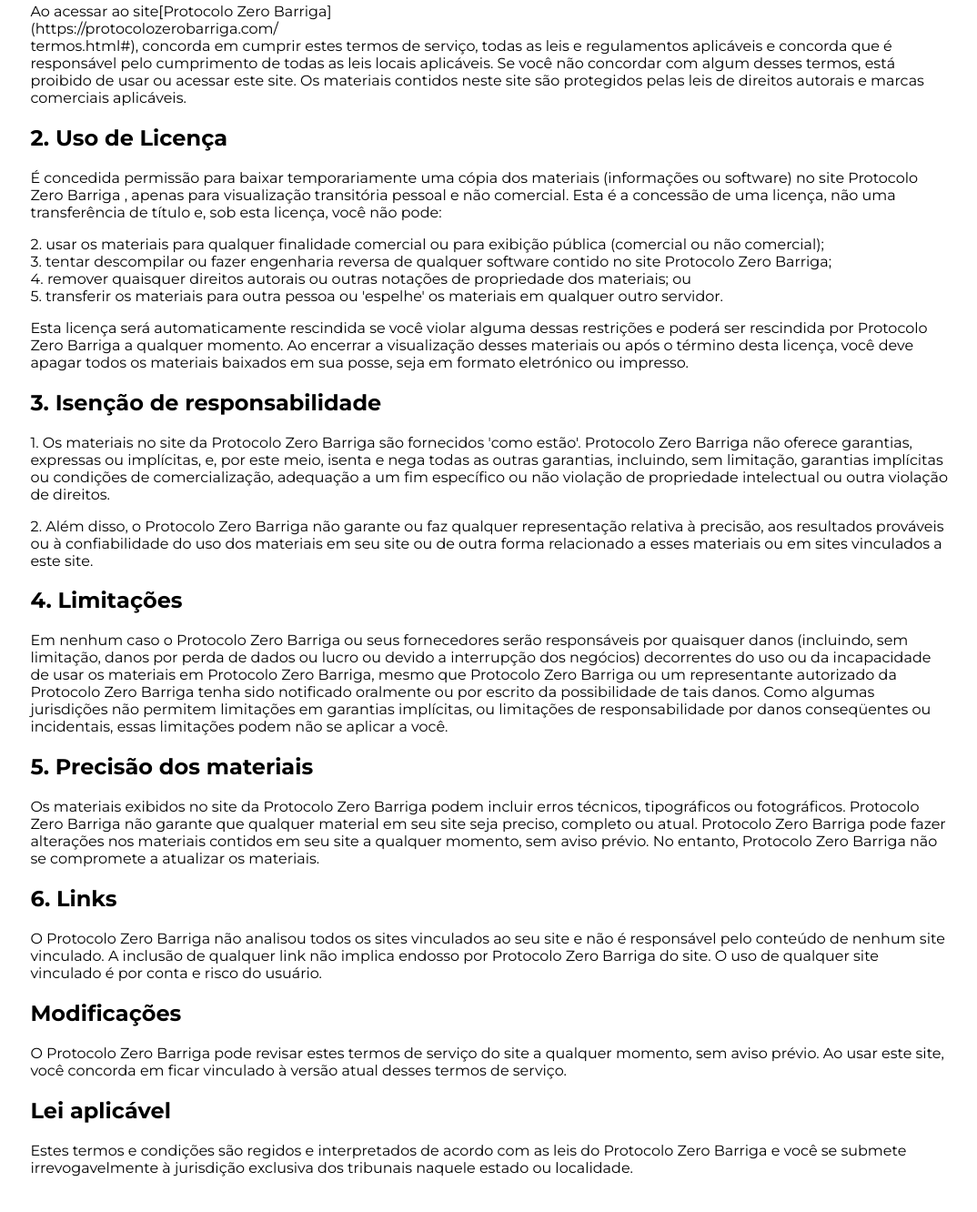
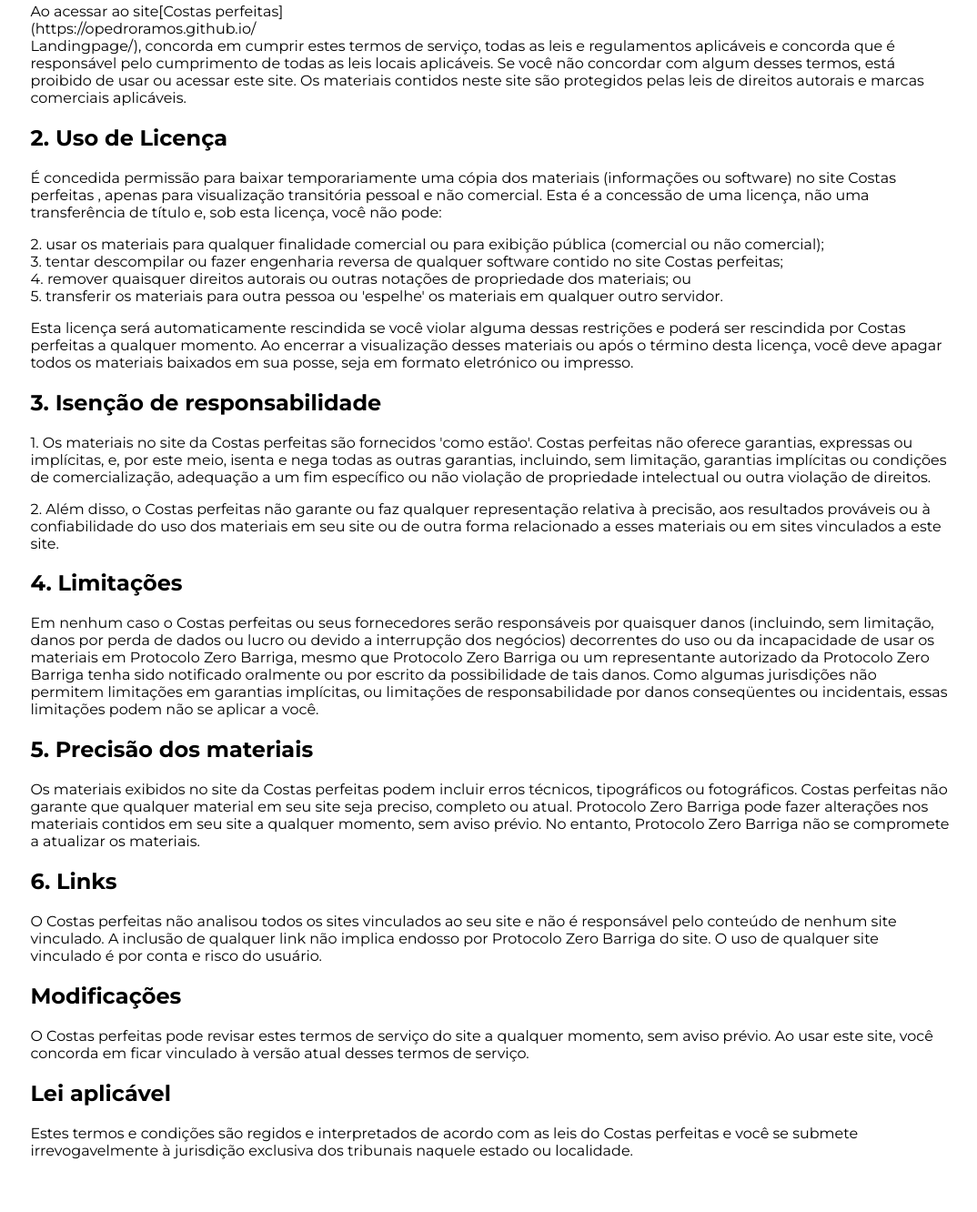
Before and after one commit to opedroramos/ld, a plain HTML site: page termoss/termos.html in a window 1280 px wide. Shown: the part 126-1458 px from the top of the page at 91% size, without its empty margins (101-1175 px from the left). Drawn offline with Linux system fonts and the light colour scheme.

Commit message:
termos e priv

```diff
--- a/style.css
+++ b/style.css
@@ -139,6 +139,8 @@
 }
 #prova{
     min-width: 300px;
+    margin-bottom: 20px;
+
 }
 @media only screen and (max-width: 700px) {
     p#black{
@@ -267,6 +269,7 @@
         display: flex;
         justify-content: center;
         width: 100%;
+        margin-bottom: 10px;
     }
     #prova{
         min-width: 300px;
--- a/termoss/termos.html
+++ b/termoss/termos.html
@@ -11,43 +11,43 @@
     <div id="container2">
     <h2>1. Termos</h2>
 
-    <p>Ao acessar ao site[Protocolo Zero Barriga] <br> (https://protocolozerobarriga.com/ <br> termos.html#), concorda em cumprir estes termos de serviço, todas as leis e regulamentos aplicáveis e concorda que é responsável pelo cumprimento de todas as leis locais aplicáveis. Se você não concordar com algum desses termos, está proibido de usar ou acessar este site. Os materiais contidos neste site são protegidos pelas leis de direitos autorais e marcas comerciais aplicáveis.</p>
+    <p>Ao acessar ao site[Costas perfeitas] <br> (https://opedroramos.github.io/ <br> Landingpage/), concorda em cumprir estes termos de serviço, todas as leis e regulamentos aplicáveis e concorda que é responsável pelo cumprimento de todas as leis locais aplicáveis. Se você não concordar com algum desses termos, está proibido de usar ou acessar este site. Os materiais contidos neste site são protegidos pelas leis de direitos autorais e marcas comerciais aplicáveis.</p>
 
     <h2>2. Uso de Licença</h2>
 
-    <p>É concedida permissão para baixar temporariamente uma cópia dos materiais (informações ou software) no site Protocolo Zero Barriga , apenas para visualização transitória pessoal e não comercial. Esta é a concessão de uma licença, não uma transferência de título e, sob esta licença, você não pode:</p>
+    <p>É concedida permissão para baixar temporariamente uma cópia dos materiais (informações ou software) no site Costas perfeitas , apenas para visualização transitória pessoal e não comercial. Esta é a concessão de uma licença, não uma transferência de título e, sob esta licença, você não pode:</p>
 
     2. usar os materiais para qualquer finalidade comercial ou para exibição pública (comercial ou não comercial); <br>
-    3. tentar descompilar ou fazer engenharia reversa de qualquer software contido no site Protocolo Zero Barriga; <br>
+    3. tentar descompilar ou fazer engenharia reversa de qualquer software contido no site Costas perfeitas; <br>
     4. remover quaisquer direitos autorais ou outras notações de propriedade dos materiais; ou <br>
     5. transferir os materiais para outra pessoa ou 'espelhe' os materiais em qualquer outro servidor.</p>
 
-    <p>Esta licença será automaticamente rescindida se você violar alguma dessas restrições e poderá ser rescindida por Protocolo Zero Barriga a qualquer momento. Ao encerrar a visualização desses materiais ou após o término desta licença, você deve apagar todos os materiais baixados em sua posse, seja em formato eletrónico ou impresso.</p>
+    <p>Esta licença será automaticamente rescindida se você violar alguma dessas restrições e poderá ser rescindida por Costas perfeitas a qualquer momento. Ao encerrar a visualização desses materiais ou após o término desta licença, você deve apagar todos os materiais baixados em sua posse, seja em formato eletrónico ou impresso.</p>
 
     <h2>3. Isenção de responsabilidade</h2>
 
-    <p>1. Os materiais no site da Protocolo Zero Barriga são fornecidos 'como estão'. Protocolo Zero Barriga não oferece garantias, expressas ou implícitas, e, por este meio, isenta e nega todas as outras garantias, incluindo, sem limitação, garantias implícitas ou condições de comercialização, adequação a um fim específico ou não violação de propriedade intelectual ou outra violação de direitos.</p>
-    <p>2. Além disso, o Protocolo Zero Barriga não garante ou faz qualquer representação relativa à precisão, aos resultados prováveis ou à confiabilidade do uso dos materiais em seu site ou de outra forma relacionado a esses materiais ou em sites vinculados a este site.</p>
+    <p>1. Os materiais no site da Costas perfeitas são fornecidos 'como estão'. Costas perfeitas não oferece garantias, expressas ou implícitas, e, por este meio, isenta e nega todas as outras garantias, incluindo, sem limitação, garantias implícitas ou condições de comercialização, adequação a um fim específico ou não violação de propriedade intelectual ou outra violação de direitos.</p>
+    <p>2. Além disso, o Costas perfeitas não garante ou faz qualquer representação relativa à precisão, aos resultados prováveis ou à confiabilidade do uso dos materiais em seu site ou de outra forma relacionado a esses materiais ou em sites vinculados a este site.</p>
 
     <h2>4. Limitações</h2>
 
-    <p>Em nenhum caso o Protocolo Zero Barriga ou seus fornecedores serão responsáveis por quaisquer danos (incluindo, sem limitação, danos por perda de dados ou lucro ou devido a interrupção dos negócios) decorrentes do uso ou da incapacidade de usar os materiais em Protocolo Zero Barriga, mesmo que Protocolo Zero Barriga ou um representante autorizado da Protocolo Zero Barriga tenha sido notificado oralmente ou por escrito da possibilidade de tais danos. Como algumas jurisdições não permitem limitações em garantias implícitas, ou limitações de responsabilidade por danos conseqüentes ou incidentais, essas limitações podem não se aplicar a você.</p>
+    <p>Em nenhum caso o Costas perfeitas ou seus fornecedores serão responsáveis por quaisquer danos (incluindo, sem limitação, danos por perda de dados ou lucro ou devido a interrupção dos negócios) decorrentes do uso ou da incapacidade de usar os materiais em Protocolo Zero Barriga, mesmo que Protocolo Zero Barriga ou um representante autorizado da Protocolo Zero Barriga tenha sido notificado oralmente ou por escrito da possibilidade de tais danos. Como algumas jurisdições não permitem limitações em garantias implícitas, ou limitações de responsabilidade por danos conseqüentes ou incidentais, essas limitações podem não se aplicar a você.</p>
 
     <h2>5. Precisão dos materiais</h2>
 
-    <p>Os materiais exibidos no site da Protocolo Zero Barriga podem incluir erros técnicos, tipográficos ou fotográficos. Protocolo Zero Barriga não garante que qualquer material em seu site seja preciso, completo ou atual. Protocolo Zero Barriga pode fazer alterações nos materiais contidos em seu site a qualquer momento, sem aviso prévio. No entanto, Protocolo Zero Barriga não se compromete a atualizar os materiais.</p>
+    <p>Os materiais exibidos no site da Costas perfeitas podem incluir erros técnicos, tipográficos ou fotográficos. Costas perfeitas não garante que qualquer material em seu site seja preciso, completo ou atual. Protocolo Zero Barriga pode fazer alterações nos materiais contidos em seu site a qualquer momento, sem aviso prévio. No entanto, Protocolo Zero Barriga não se compromete a atualizar os materiais.</p>
 
     <h2>6. Links</h2>
 
-    <p>O Protocolo Zero Barriga não analisou todos os sites vinculados ao seu site e não é responsável pelo conteúdo de nenhum site vinculado. A inclusão de qualquer link não implica endosso por Protocolo Zero Barriga do site. O uso de qualquer site vinculado é por conta e risco do usuário.</p>
+    <p>O Costas perfeitas não analisou todos os sites vinculados ao seu site e não é responsável pelo conteúdo de nenhum site vinculado. A inclusão de qualquer link não implica endosso por Protocolo Zero Barriga do site. O uso de qualquer site vinculado é por conta e risco do usuário.</p>
 
     <h2>Modificações</h2>
 
-    <p>O Protocolo Zero Barriga pode revisar estes termos de serviço do site a qualquer momento, sem aviso prévio. Ao usar este site, você concorda em ficar vinculado à versão atual desses termos de serviço.</p>
+    <p>O Costas perfeitas pode revisar estes termos de serviço do site a qualquer momento, sem aviso prévio. Ao usar este site, você concorda em ficar vinculado à versão atual desses termos de serviço.</p>
 
     <h2>Lei aplicável</h2>
 
-    <p>Estes termos e condições são regidos e interpretados de acordo com as leis do Protocolo Zero Barriga e você se submete irrevogavelmente à jurisdição exclusiva dos tribunais naquele estado ou localidade.</p>
+    <p>Estes termos e condições são regidos e interpretados de acordo com as leis do Costas perfeitas e você se submete irrevogavelmente à jurisdição exclusiva dos tribunais naquele estado ou localidade.</p>
     </div>
 </body>
 </html>
```
Also changed, not shown: index.html (+1 -1 lines), privacidade/privacidade.html (+9 -9 lines).
